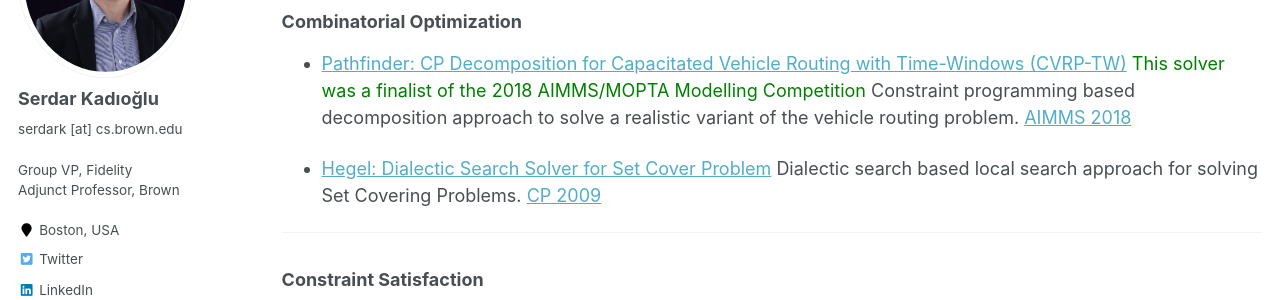
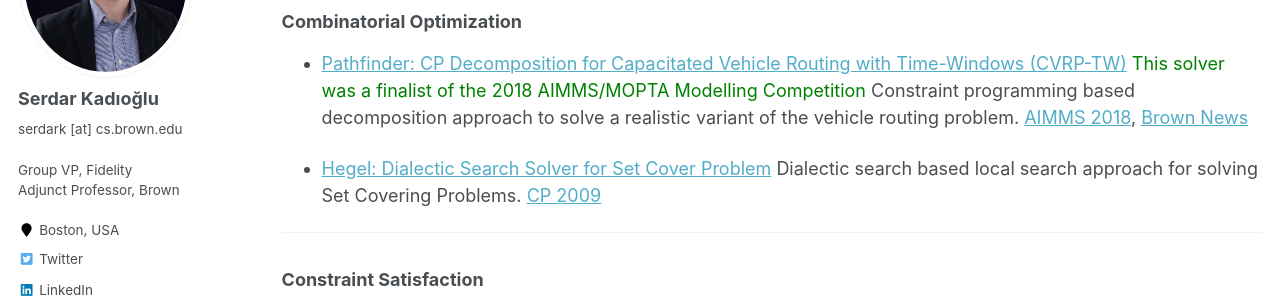
Before and after one commit to skadio/skadio.github.io, a Jekyll site: the page built from _pages/software.md, in a window 1280 px wide and 900 px high, scrolled down 989 px. Shown: the part 153-453 px from the top of the window. Built offline with Jekyll 4.4.1, drawn with Linux system fonts in a browser that asks for light colours.

Commit message:
Update software.md

```diff
--- a/_pages/software.md
+++ b/_pages/software.md
@@ -43,7 +43,7 @@ author_profile: true
 
 ### Combinatorial Optimization
 
-- [Pathfinder: CP Decomposition for Capacitated Vehicle Routing with Time-Windows (CVRP-TW)](https://github.com/skadio/pathfinder) <span style="color:green">This solver was a finalist of the 2018 AIMMS/MOPTA Modelling Competition</span> Constraint programming based decomposition approach to solve a realistic variant of the vehicle routing problem. [AIMMS 2018](https://arxiv.org/pdf/2106.16176.pdf)
+- [Pathfinder: CP Decomposition for Capacitated Vehicle Routing with Time-Windows (CVRP-TW)](https://github.com/skadio/pathfinder) <span style="color:green">This solver was a finalist of the 2018 AIMMS/MOPTA Modelling Competition</span> Constraint programming based decomposition approach to solve a realistic variant of the vehicle routing problem. [AIMMS 2018](https://arxiv.org/pdf/2106.16176.pdf), [Brown News](https://awards.cs.brown.edu/2021/08/11/brown-cs-team-takes-third-place-thirteenth-modeling-and-optimization-competition/)
 
 - [Hegel: Dialectic Search Solver for Set Cover Problem](https://github.com/skadio/hegel) Dialectic search based local search approach for solving Set Covering Problems. [CP 2009](https://link.springer.com/chapter/10.1007/978-3-642-04244-7_39)
 
```
